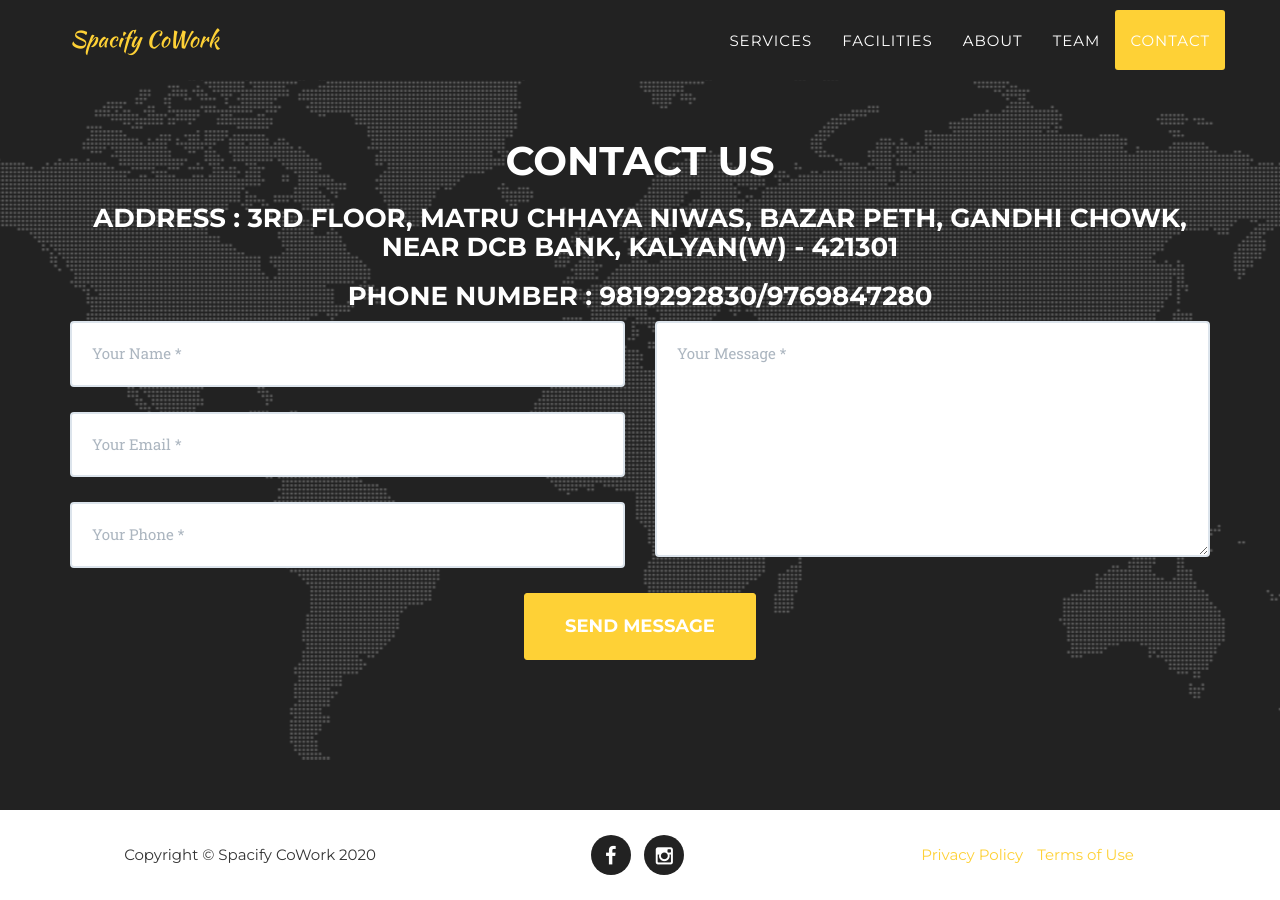
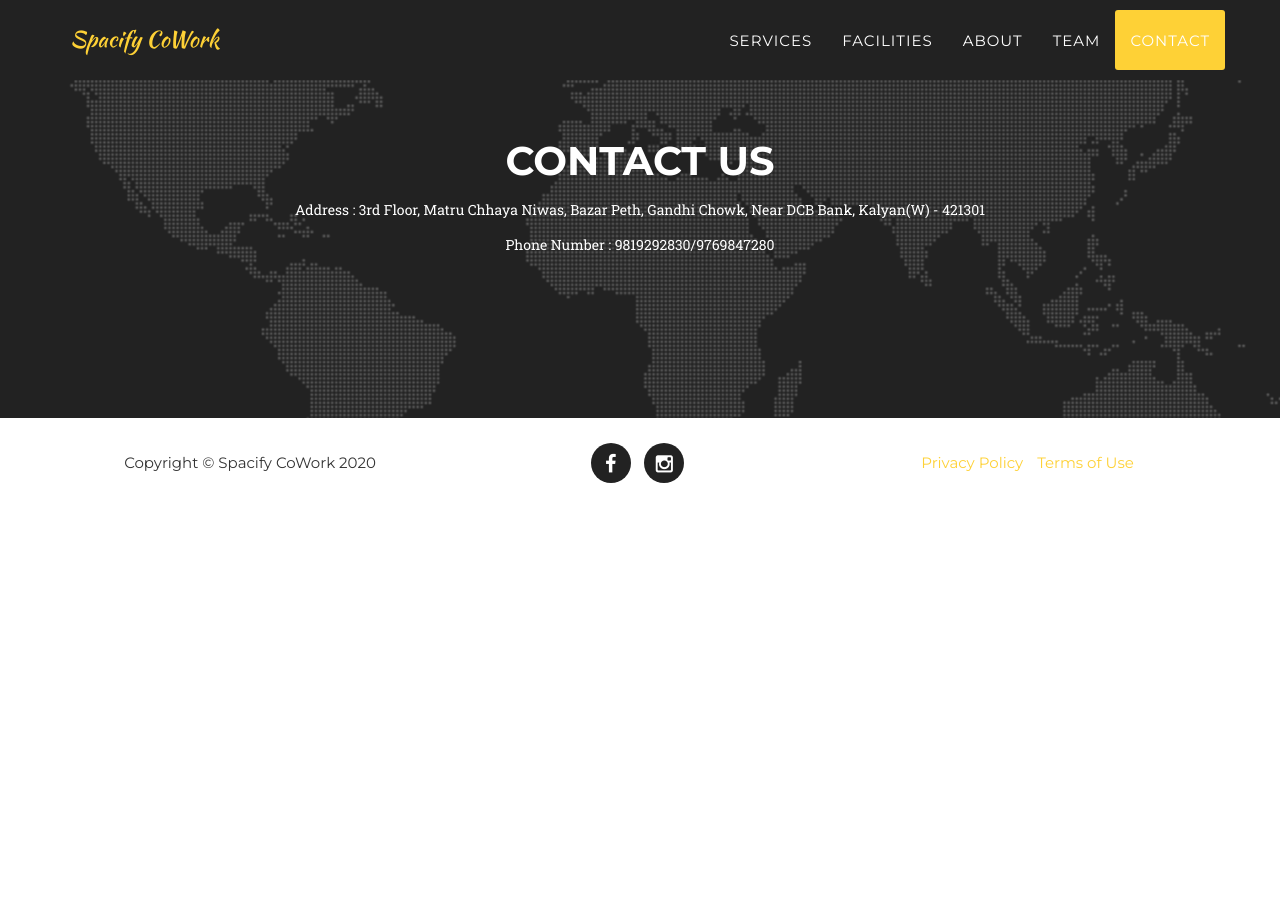
Before and after one commit to spacifycowork/home, a Jekyll site: the page built from index.html, in a window 1280 px wide and 900 px high, scrolled down 3892 px. Built offline with Jekyll 4.4.1, drawn with Linux system fonts in a browser that asks for light colours; some web fonts are replaced; after the commit the page ends 4400 px from its top, so only the background shows below that.

Commit message:
Update contact us

```diff
--- a/_includes/contact.html
+++ b/_includes/contact.html
@@ -3,12 +3,12 @@
             <div class="row">
                 <div class="col-lg-12 text-center">
                     <h2 class="section-heading">Contact Us</h2>
-					<h3 class="section-heading">Address : 3rd Floor, Matru Chhaya Niwas, Bazar Peth, Gandhi Chowk, Near DCB Bank, Kalyan(W) - 421301</h3>
-					<h3 class="section-heading">Phone Number : 9819292830/9769847280</h3>
+					<p class="section-heading">Address : 3rd Floor, Matru Chhaya Niwas, Bazar Peth, Gandhi Chowk, Near DCB Bank, Kalyan(W) - 421301</p>
+					<p class="section-heading">Phone Number : 9819292830/9769847280</p>
                     <!--h3 class="section-subheading text-muted"></h3>-->
                 </div>
             </div>
-            <div class="row">
+            <!--<div class="row">
                 <div class="col-lg-12">
                     <form name="sentMessage" id="contactForm" novalidate>
                         <div class="row">
@@ -40,6 +40,6 @@
                         </div>
                     </form>
                 </div>
-            </div>
+            </div>-->
         </div>
     </section>
```
